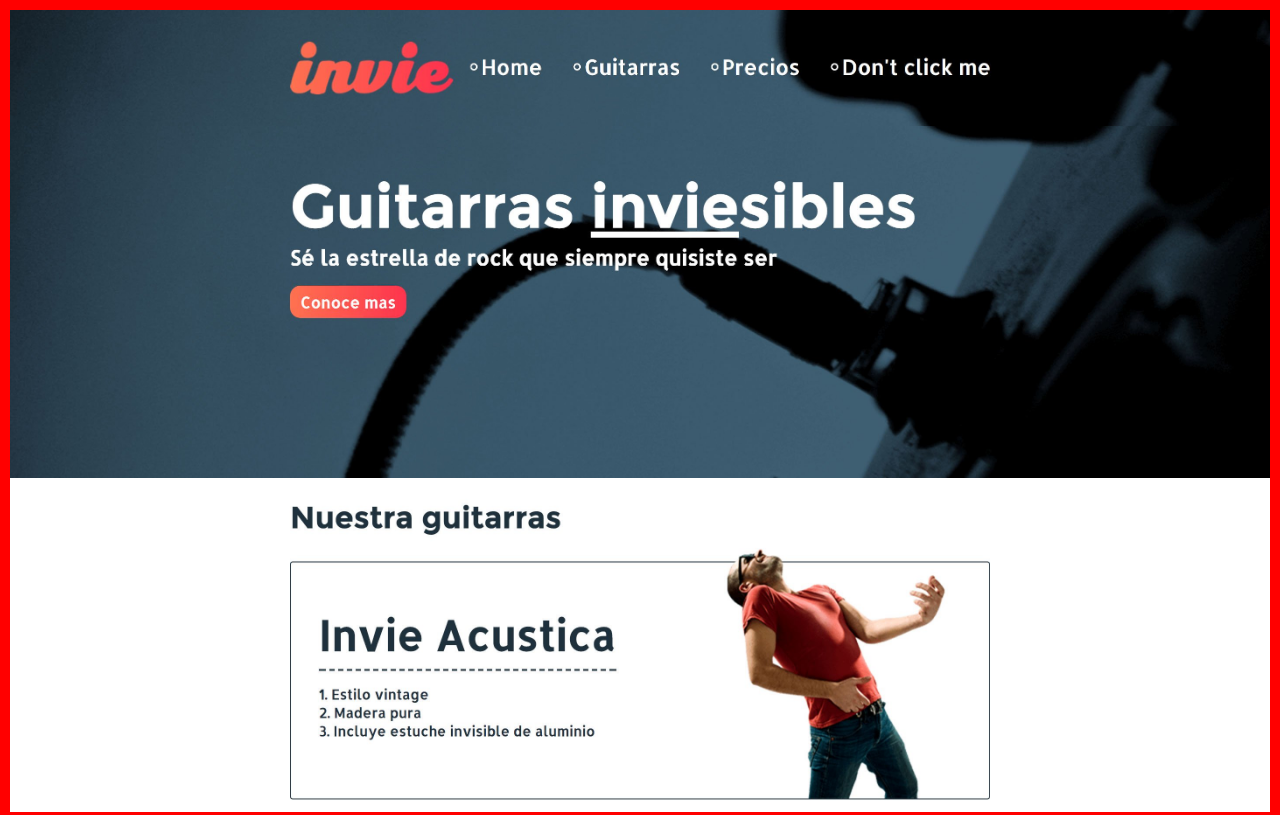
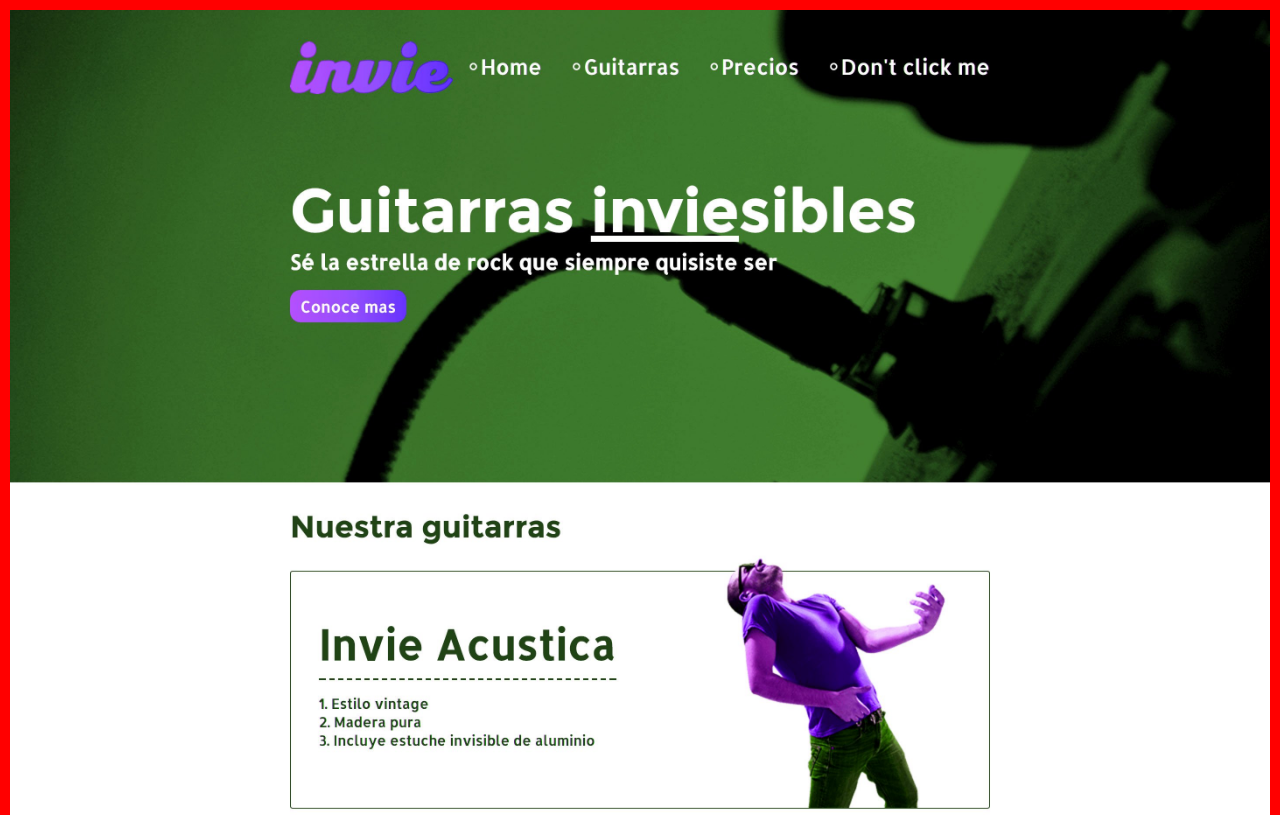
Before and after one commit to Dyabel03/invie-github, a plain HTML site: page index.html in a window 1280 px wide. Shown: the top 815 px of the page. Drawn offline with Linux system fonts and the light colour scheme.

Commit message:
nueva versión de invie-verde

```diff
--- a/index.html
+++ b/index.html
@@ -18,8 +18,6 @@
     </style>
 </head>
 <body>
-    <img src="header.jpg" alt="">
-    <img src="hero.webp" alt="">
-    <img src="acustica.webp" alt="">
+    <img src="invie-responsive_2.webp" alt="">
 </body>
 </html>
```
Also changed, not shown: invie-responsive_2.webp (added).
